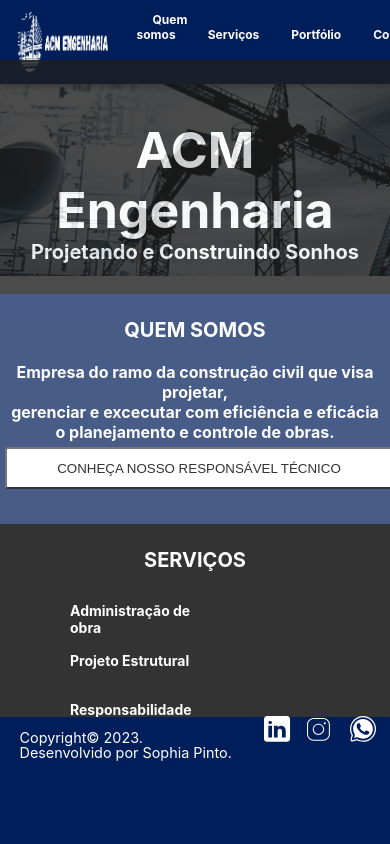
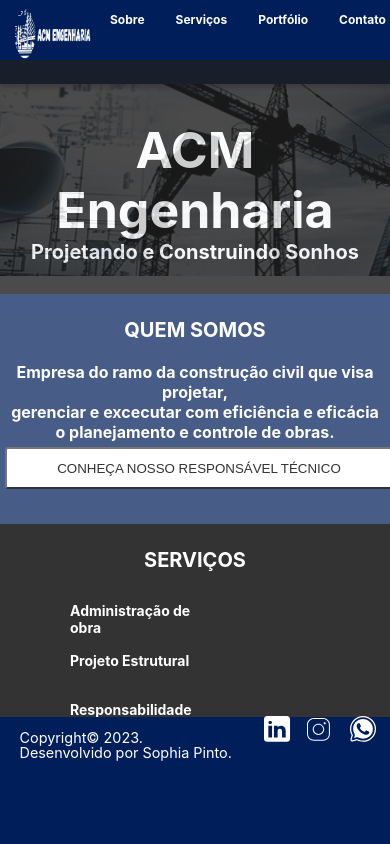
Before and after one commit to sophiapinto/acm-engenharia, a React (Create React App) app: page / in a window 390 px wide. Shown: the top 844 px of the page. Built offline with nearby package versions, Linux system fonts and the light colour scheme.

Commit message:
Ajuste CSS do Header

```diff
--- a/src/components/Header/header.css
+++ b/src/components/Header/header.css
@@ -7,9 +7,6 @@
     background: #001E5A;
     box-shadow: 0px 4px 4px 0px rgba(0, 0, 0, 0.25);
 }
-
-@media (max-width: 1440px) {
-
 .logo-acm {
     position: fixed;
     top: 0;
@@ -35,7 +32,6 @@
     font-size: 16px;
     font-style: normal;
     font-weight: 700;
-        line-height: normal;
     padding: 14px 16px;
     text-decoration: none;
 }
@@ -45,32 +41,32 @@
     color: black;
 }
 
-}
 
-@media (max-width: 680px) {
+@media screen and (min-width: 380px) {
 
     .logo-acm {
         position: fixed;
         top: 0;
-        width: 30%;
-        height: 10%;
+        width: 25%;
+        height: 8%;
         flex-shrink: 0;
         float: center;
     }
 
     .topnav {
-        width: 65%;
+        position: relative;
+        width: 50%;
         height: 30%;
         float: right;
-        margin-top: 3%;
-        line-height: 1px;
-
+        left: -100px;
+        margin-top: 2%;
     }
 
     .topnav a {
         width: 50%;
-        height: 20%;
+        height: 30%;
         flex-shrink: 0;
+        padding-left: 15px;
         color: #FFF;
         text-align: center;
         font-family: Inter;
@@ -78,7 +74,6 @@
         font-style: normal;
         font-weight: 700;
         line-height: normal;
-        padding: 14px 16px;
         text-decoration: none;
     }
 
--- a/src/components/Header/index.js
+++ b/src/components/Header/index.js
@@ -8,7 +8,7 @@ function Header() {
       <img src={logo} className="logo-acm" alt="logo" />
 
           <div class="topnav">
-              <a href="#quem-somos">Quem somos</a>
+              <a href="#quem-somos">Sobre</a>
               <a href="#servicos">Serviços</a>
               <a href="#portfolio">Portfólio</a>
               <a href="#contato">Contato</a>
```
Lines whose indentation alone changed are shown as unchanged.
